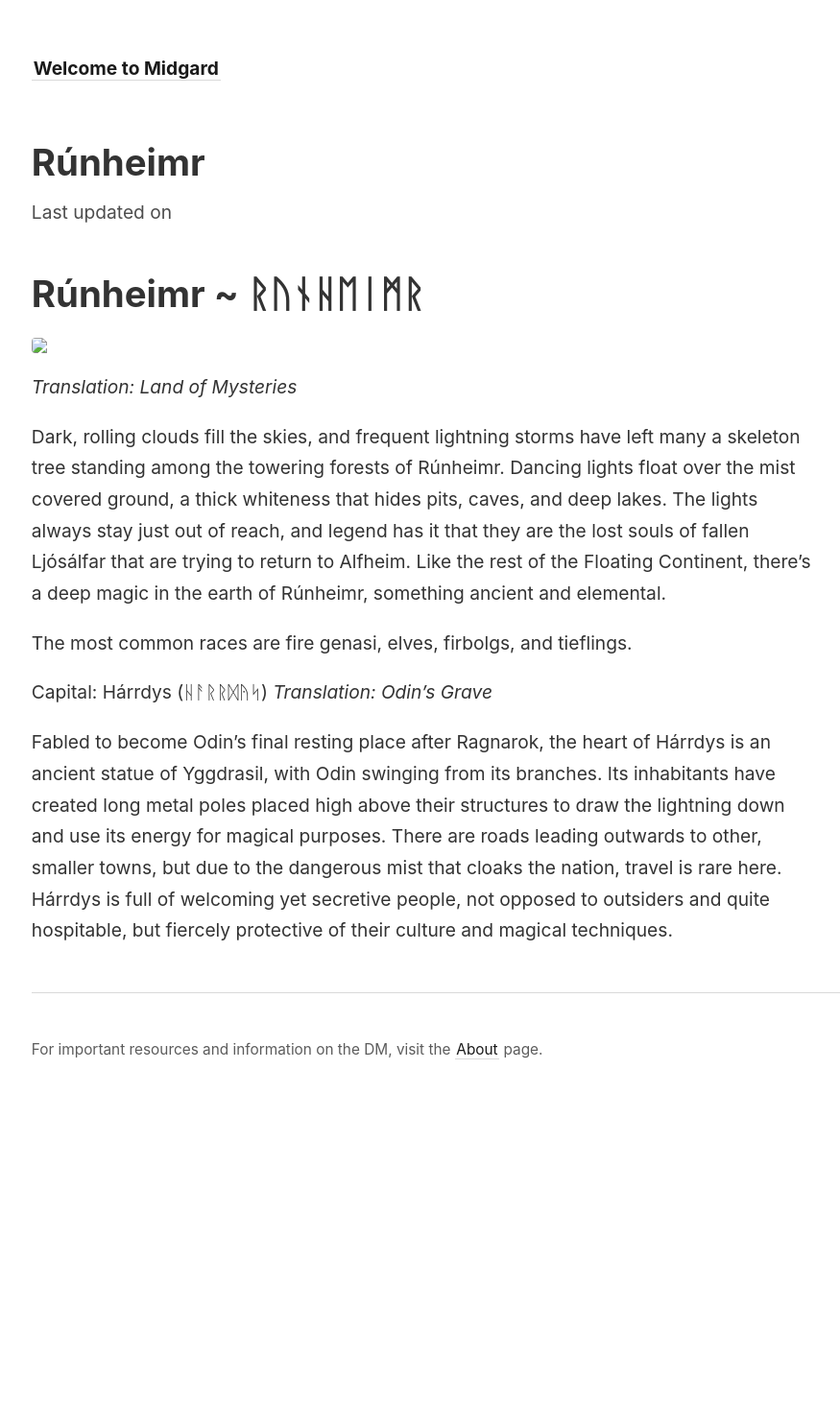
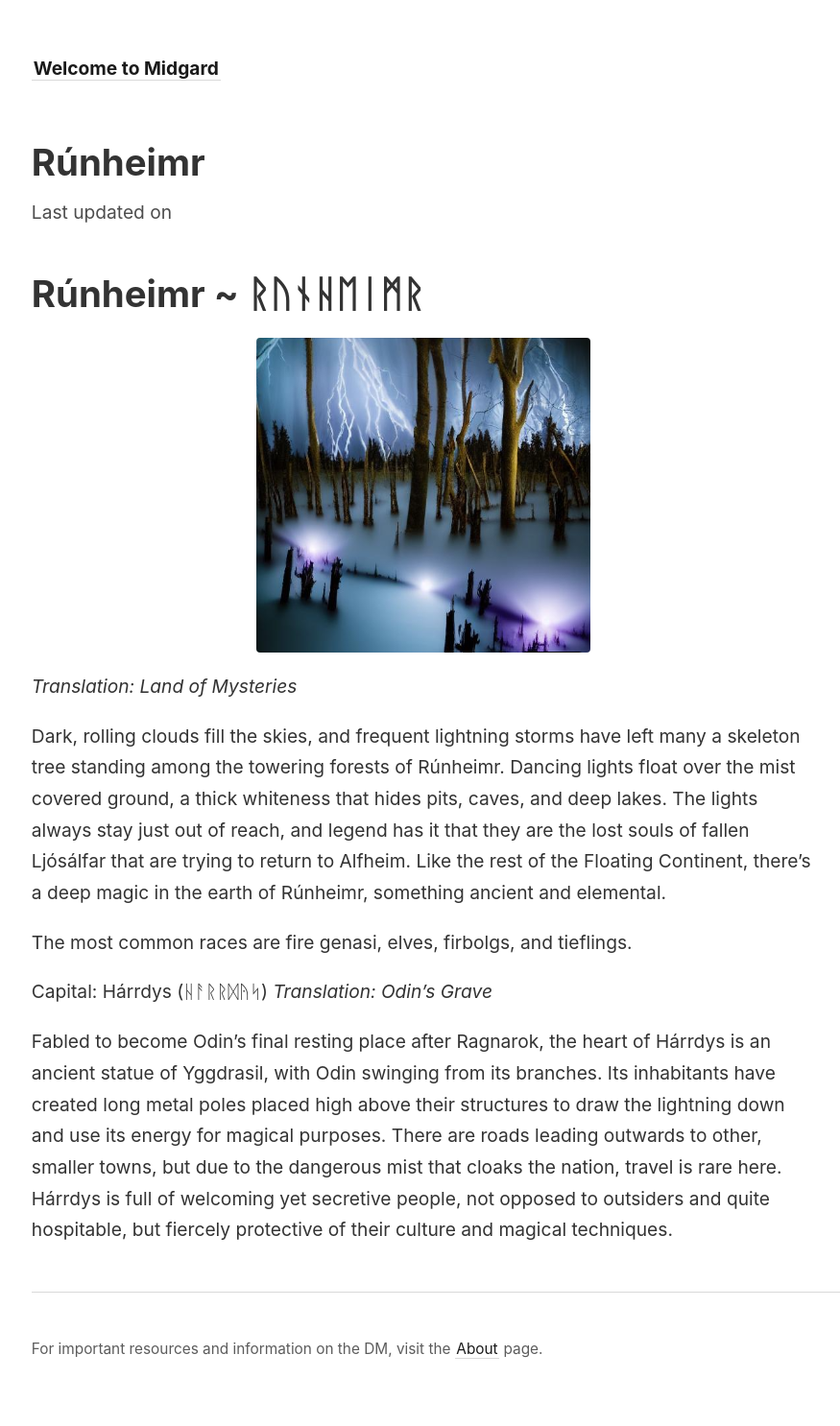
Before and after one commit to liliawatson/midgard, a Jekyll site: the page built from _notes/Midgard/World Lore/Rúnheimr.md, in a window 1280 px wide. Shown: the whole page at 96% size, without its empty margins (44-919 px from the left). Built offline with Jekyll 4.4.1, drawn with Linux system fonts in a browser that asks for light colours; before the commit the page ends 1174 px from its top, so only the background shows below that.

Commit message:
'Update'

```diff
--- a/_notes/Midgard/World Lore/Rúnheimr.md
+++ b/_notes/Midgard/World Lore/Rúnheimr.md
@@ -1,6 +1,6 @@
 # Rúnheimr ~ ᚱᚢᚾᚺᛖᛁᛗᚱ
 
-<img src="/_notes/Midgard/Images/Worlds/runheimr.png"/>
+<img src="/assets/Images/Worlds/runheimr.png"/>
 
 *Translation: Land of Mysteries*
 
```
Also changed, not shown: assets/Images/Midgard Color Common.png (added), assets/Images/Midgard Color Runic.png (added), assets/Images/Midgard Sepia Common.png (added), assets/Images/Midgard Sepia Runic.png (added), assets/Images/Worlds/efstverold.png (added), assets/Images/Worlds/endaknottr.png (added), assets/Images/Worlds/fljotabioth.png (added), assets/Images/Worlds/runheimr.png (added), assets/Images/Worlds/skyvollr.png (added), assets/Images/Worlds/varmvindr.png (added), assets/image.jpg (deleted).
